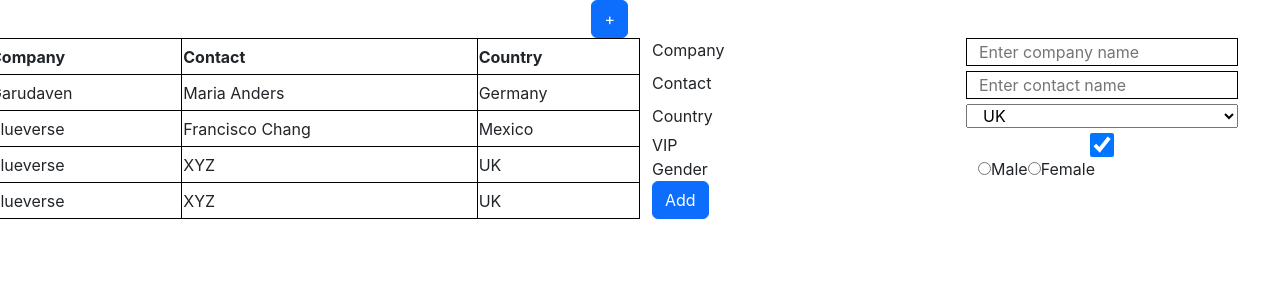
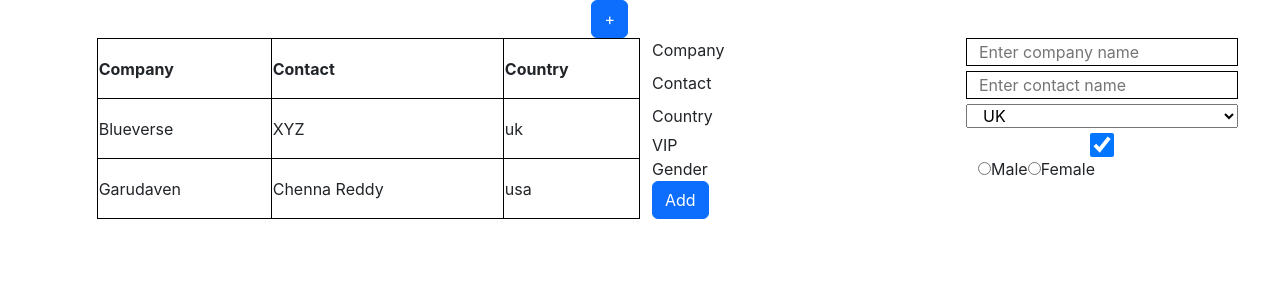
Before and after one commit to tejaksv/library-system, a React (Create React App) app: page / in a window 1280 px wide. Shown: the top 300 px of the page. Built offline with nearby package versions, Linux system fonts and the light colour scheme.

Commit message:
edit record

```diff
--- a/src/TableForm.jsx
+++ b/src/TableForm.jsx
@@ -1,11 +1,11 @@
-import React from 'react';
+import React, { useEffect } from 'react';
 import Input from './components/Input';
 import Select from './components/select';
 import Checkbox from './components/checkbox';
 import RadioButton from './components/RadioButton'
 
 function TableForm(props) {
-    const { company, contact, country, errors, onSave, setCompany, setContact, setCountry } = props;
+    const { company, contact, country, errors, onSave, setCompany, setContact, setCountry, editRecord } = props;
     const genderOptions = [{
         value: 'male',
         label: 'Male'
@@ -13,6 +13,12 @@ function TableForm(props) {
         value: 'female',
         label: 'Female'
     }]
+
+    useEffect(() => {
+        setCompany(editRecord.company);
+        setContact(editRecord['contact-name']);
+        setCountry(editRecord.country);
+    }, [editRecord])
 
     return (
         <>
@@ -23,9 +29,10 @@ function TableForm(props) {
                 value={company}
                 setChangeValue={setCompany}
                 error={errors.company || false}
+                isDisable={Object.keys(editRecord).length > 0}
             />
             <Input title="Contact" id="contact" placeholder="contact name" value={contact} setChangeValue={setContact} error={errors.contact || false} />
-            <Select title="Country" id="country" setChangeValue={setCountry} />
+            <Select title="Country" id="country" setChangeValue={setCountry} value={country} />
             <Checkbox title="VIP" id="vip" defaultValue={true} />
             <RadioButton title="Gender" name="gender" id="gender" options={genderOptions} />
             <button className='btn btn-primary' onClick={onSave}>Add</button>
--- a/src/TableRender.jsx
+++ b/src/TableRender.jsx
@@ -5,16 +5,22 @@ import TableForm from './TableForm';
 const TableRender = () => {
     const [data, setData] = useState([{}]);
     const [errors, setErrors] = useState({});
+    const [editRecord, setEditRecord] = useState({});
     const [company, setCompany] = useState("");
     const [contact, setContact] = useState("");
     const [country, setCountry] = useState("");
 
     useEffect(() => {
         setData([
-            { company: 'Blueverse', "contact-name": "XYZ", country_name: "UK" },
-            { company: 'Garudaven', "contact-name": "Chenna Reddy", country_name: "US" }
+            { id: 1, company: 'Blueverse', "contact-name": "XYZ", country: "uk" },
+            { id: 2, company: 'Garudaven', "contact-name": "Chenna Reddy", country: "usa" }
         ])
     }, []);
+
+    const selectedRow = (e) => {
+        const findRecord = data.find(record => record.id === parseInt(e.target.id));
+        setEditRecord(findRecord);
+    }
 
     const onSave = () => {
         if (!company || !contact || country === "") {
@@ -26,50 +32,48 @@ const TableRender = () => {
             setErrors(errorsCopy);
             return;
         }
-        setData([...data, { company, "contact-name": contact, country_name: country }]);
+        if (Object.keys(editRecord).length > 0) {
+            let recordIndex = data.filter((record, index) => {
+                if (record.company === editRecord.company) {
+                    return index;
+                }
+            });
+            recordIndex = recordIndex[0].id - 1;
+            let actualData = data;
+            actualData[recordIndex]["contact-name"]= contact;
+            actualData[recordIndex].country= country;
+            setData(actualData);
+        } else {
+            setData([...data, { company, "contact-name": contact, country: country }]);
+        }
         setErrors({});
         setCompany("");
         setContact("");
         setCountry("");
+        setEditRecord({});
     }
 
     return (
         <>
             <div className='row'>
                 <div className='col-6 d-flex justify-content-end'>
-                    <button className='btn btn-primary' style={{float: 'right'}}>+</button>
+                    <button className='btn btn-primary' style={{ float: 'right' }}>+</button>
                 </div>
             </div>
             <div className='row'>
-                <table className='col-6' style={{ border: '1px solid black' }}>
+                <span className='col-1'></span>
+                <table className='col-5' style={{ border: '1px solid black' }}>
                     <tr style={{ border: '1px solid black' }}>
                         <th style={{ border: '1px solid black' }}>Company</th>
                         <th style={{ border: '1px solid black' }}>Contact</th>
                         <th style={{ border: '1px solid black' }}>Country</th>
                     </tr>
-                    <tr style={{ border: '1px solid black' }}>
-                        <td style={{ border: '1px solid black' }}>Garudaven</td>
-                        <td style={{ border: '1px solid black' }}>Maria Anders</td>
-                        <td style={{ border: '1px solid black' }}>Germany</td>
-                    </tr>
-                    <tr style={{ border: '1px solid black' }}>
-                        <td style={{ border: '1px solid black' }}>Blueverse</td>
-                        <td style={{ border: '1px solid black' }}>Francisco Chang</td>
-                        <td style={{ border: '1px solid black' }}>Mexico</td>
-                    </tr>
-                    <tr style={{ border: '1px solid black' }}>
-                        <td style={{ border: '1px solid black' }}>{data[0].company}</td>
-                        <td style={{ border: '1px solid black' }}>{data?.[0]?.["contact-name"] || "abc"}</td>
-                        <td style={{ border: '1px solid black' }}>{(data && data[0].country_name) || "India"}</td>
-                    </tr>
                     {data.map((entry, index) => (
-                        entry.company === "Garudaven" ? null : (
-                            <tr style={{ border: '1px solid black' }}>
-                                <td style={{ border: '1px solid black' }}>{entry.company}</td>
-                                <td style={{ border: '1px solid black' }}>{entry["contact-name"]}</td>
-                                <td style={{ border: '1px solid black' }}>{entry?.country_name || "India"}</td>
-                            </tr>
-                        )
+                        <tr style={{ border: '1px solid black' }}>
+                            <td style={{ border: '1px solid black' }} onClick={selectedRow} id={entry.id}>{entry.company}</td>
+                            <td style={{ border: '1px solid black' }}>{entry["contact-name"]}</td>
+                            <td style={{ border: '1px solid black' }}>{entry?.country || "India"}</td>
+                        </tr>
                     ))}
                 </table>
                 <div className='col-6'>
@@ -81,6 +85,7 @@ const TableRender = () => {
                         setCompany={setCompany}
                         setContact={setContact}
                         setCountry={setCountry}
+                        editRecord={editRecord}
                         onSave={onSave}
                     />
                 </div>
--- a/src/components/Input.jsx
+++ b/src/components/Input.jsx
@@ -1,7 +1,7 @@
 import React from "react";
 
 function Input(props) {
-    const { title, id, placeholder, setChangeValue, value, error } = props;
+    const { title, id, placeholder, setChangeValue, value, error, isDisable } = props;
 
     const onCommonChange = (e) => {
         setChangeValue(e.target.value);
@@ -21,6 +21,7 @@ function Input(props) {
                 placeholder={"Enter " + placeholder}
                 onChange={onCommonChange}
                 value={value}
+                disabled={isDisable}
             />
         </div>
     )
--- a/src/components/select.jsx
+++ b/src/components/select.jsx
@@ -10,7 +10,7 @@ function Select(props) {
     return (
         <div className="row" style={{ marginBottom: "5px" }}>
             <label htmlFor={id} className="col-6">{title}</label>
-            <select id="country" name="country" className="col-5" onChange={onCommonChange}>
+            <select id="country" name="country" className="col-5" onChange={onCommonChange} value={value}>
                 <option value="uk">UK</option>
                 <option value="usa">USA</option>
                 <option value="india">India</option>
```
